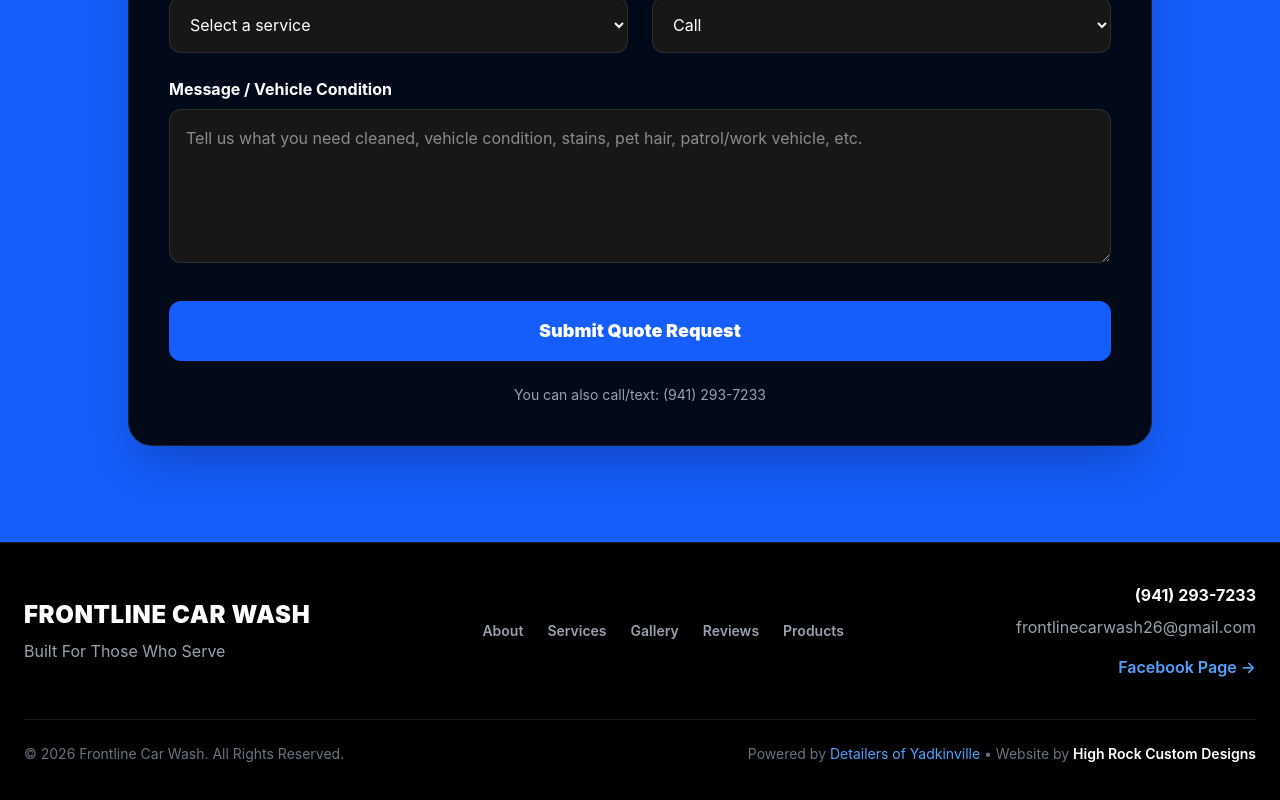
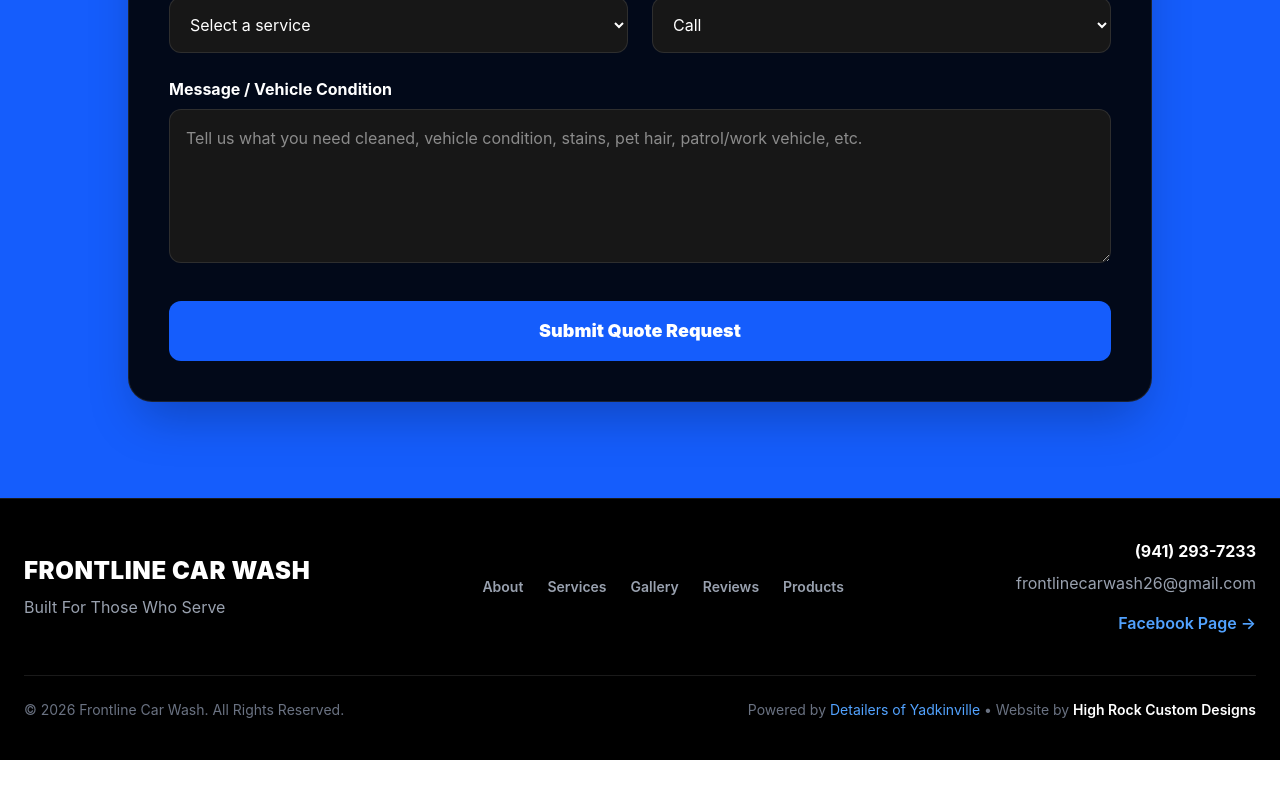
Before and after one commit to HRockCD/expert-umbrella, a React (Vite) app: page / in a window 1280 px wide. Shown: the part 6233-7033 px from the top of the page. After the commit the page ends 6993 px from the top, so only its background shows below. Built offline with nearby package versions, Linux system fonts and the light colour scheme.

Commit message:
Fix why choose background image

```diff
--- a/src/App.jsx
+++ b/src/App.jsx
@@ -516,10 +516,6 @@
       >
         Submit Quote Request
       </button>
-
-      <p className="text-center text-gray-400 text-sm mt-6">
-        You can also call/text: (941) 293-7233
-      </p>
     </form>
   </div>
 </section>
```
